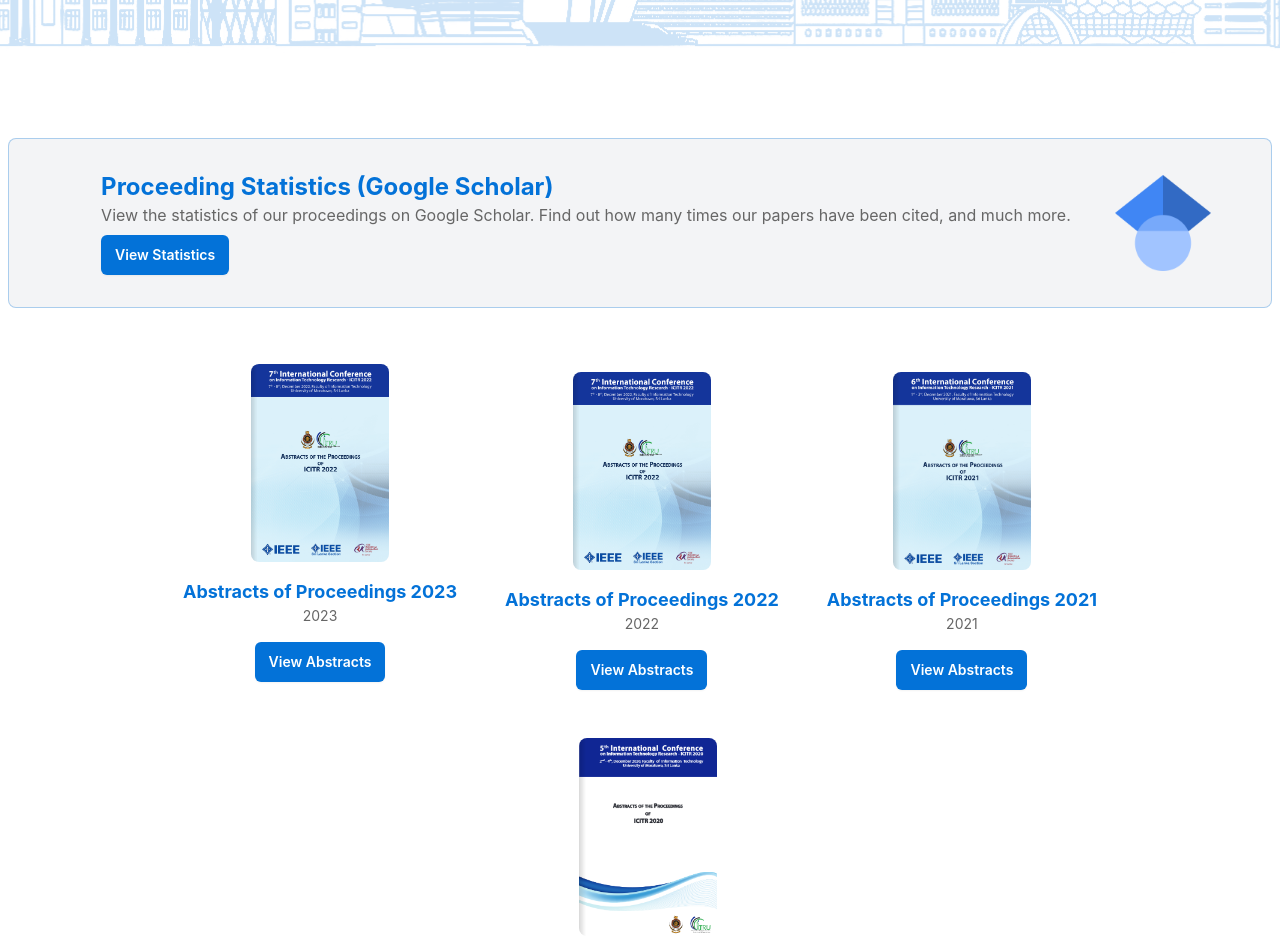
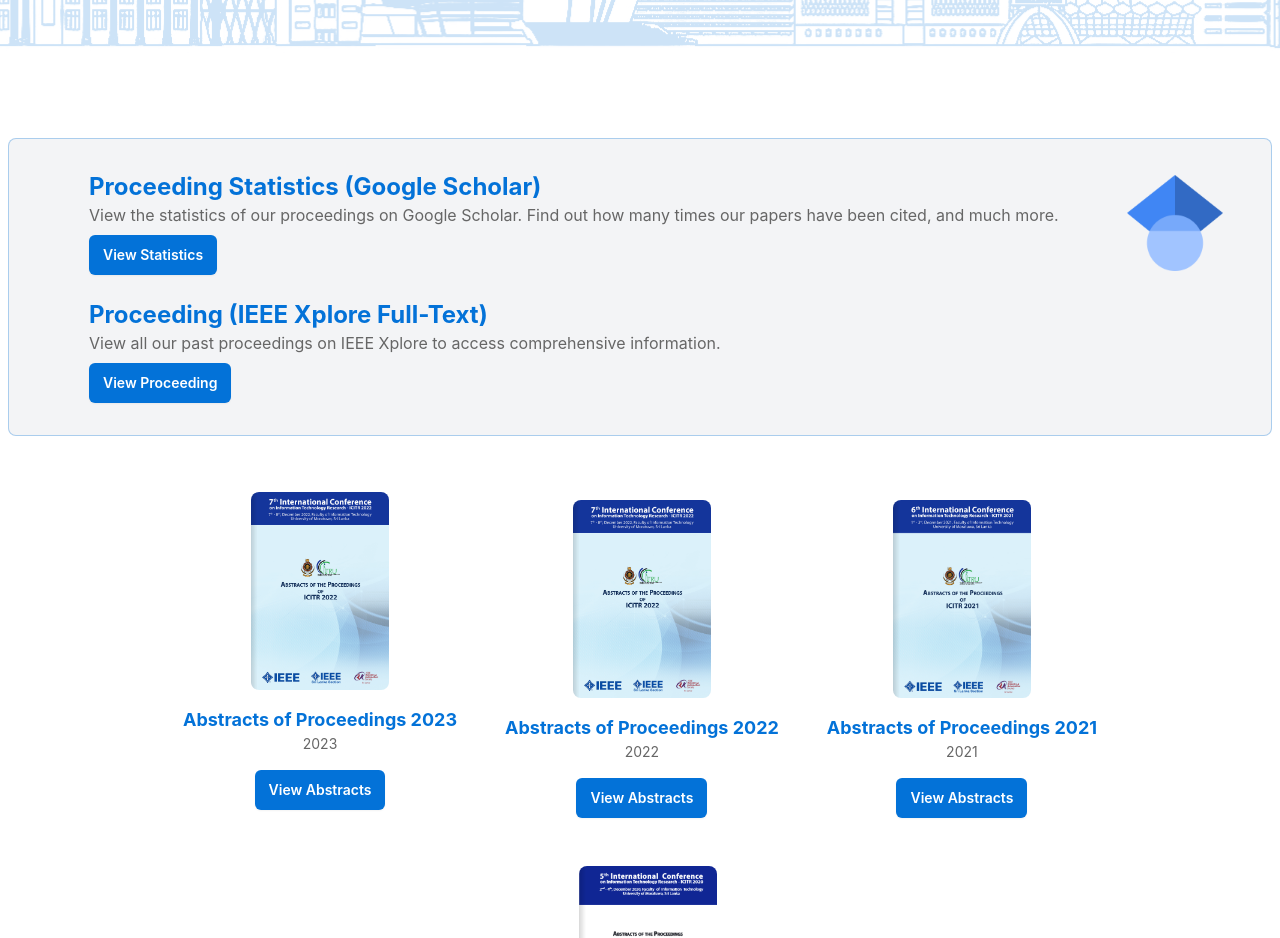
Before and after one commit to lakminagamage/ICITR_24_OW, a Next.js app: page /pastAbstracts in a window 1280 px wide. Shown: the part 840-1778 px from the top of the page. Built offline with nearby package versions, Linux system fonts and the light colour scheme.

Commit message:
added IEEE Explore proceedings link

```diff
--- a/src/pages/pastAbstracts.jsx
+++ b/src/pages/pastAbstracts.jsx
@@ -2,6 +2,7 @@ import { useState } from "react";
 import Hero from "@/components/Hero";
 import ButtonPrimary from "@/components/ButtonPrimary";
 import Footer from "@/components/Footer";
+import Link from "next/link";
 
 function pastAbstracts() {
   const abstracts = [
@@ -44,7 +45,8 @@ function pastAbstracts() {
         buttonsVisible={true}
       />
       <div className="container px-2 md:mx-auto py-12">
-        <div className="w-full rounded-lg px-2 md:px-12 py-8 bg-gray-100 border border-blue-primary border-opacity-30 flex flex-col md:flex-row justify-evenly items-center md:space-x-8">
+        <div className="w-full rounded-lg px-2 md:px-12 py-8 bg-gray-100 border border-blue-primary border-opacity-30">
+          <div className="w-full flex flex-col md:flex-row justify-between items-center md:space-x-8">
             <div className="md:hidden mb-8">
               <img
                 src="/img/icons/gschol.png"
@@ -61,7 +63,9 @@ function pastAbstracts() {
                 how many times our papers have been cited, and much more.
               </p>
               <div className="mt-2">
+                <a target="_blank" href="https://scholar.google.com/citations?hl=en&user=Kx4NSJgAAAAJ&view_op=list_works&citft=1&citft=2&citft=3&email_for_op=sagarasns%40gmail.com&gmla=AJsN-F5HYPwB1itqB1mTDaXr4NMk0Z0IIzssH2bj6a9yh9_iIfYkxzKUx1wfkrW19_7q1_ZziuAUB1lueSc0khi7i92gu6JLBZxhli-I9J9YKVld-4wBSSQP8krAL6CvBxKFDPltIVomNv5-hoSyjyzJGukzUBieBR-OxHRiSxu2fphNybU91EBLumQn1rAIxaGvBUzhzHrTP1KkTpqDmSULzw1UPitKu9UYg873ahkfGKYBxMoWJ0UAgHQVqLpSoTHON6IKy2mB">
                   <ButtonPrimary text="View Statistics" />
+                </a>
               </div>
             </div>
             <div className="hidden md:block">
@@ -72,6 +76,30 @@ function pastAbstracts() {
               />
             </div>
           </div>
+          <div className="w-full flex flex-col md:flex-row justify-between items-center md:space-x-8 mt-6">
+            <div className="md:hidden mb-8">
+              <div className="w-16 mx-auto"/>
+            </div>
+            <div className="flex flex-col justify-center items-center md:items-start">
+              <div className="text-xl md:text-2xl font-bold text-blue-primary text-center md:text-left">
+                Proceeding (IEEE Xplore Full-Text)
+              </div>
+              <p className="text-base md:text-md text-gray-primary text-center md:text-left">
+                View all our past proceedings on IEEE Xplore to access comprehensive information.
+              </p>
+              <div className="mt-2">
+                <a target="_blank" href="https://ieeexplore.ieee.org/xpl/conhome/1831604/all-proceedings">
+                  <ButtonPrimary text="View Proceeding" />
+                </a>
+              </div>
+            </div>
+            <div className="hidden md:block">
+              <div className="w-48 md:w-24"/>
+            </div>
+          </div>
+        </div>
+
+
 
         <div className="w-full flex flex-wrap mt-8 justify-center items-center space-x-4 space-y-4">
           {abstracts.map((abstract) => (
```
Lines whose indentation alone changed are shown as unchanged.
